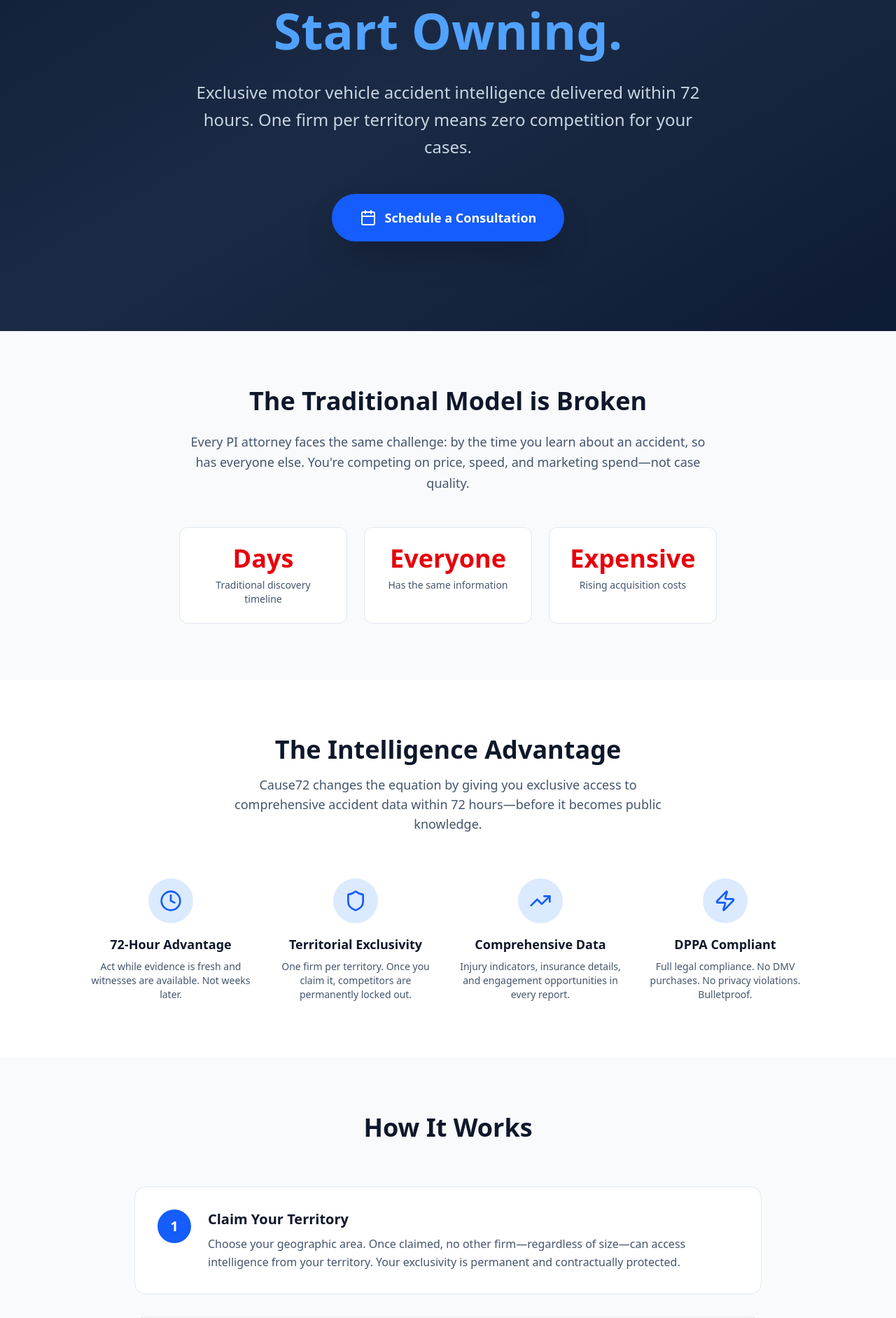
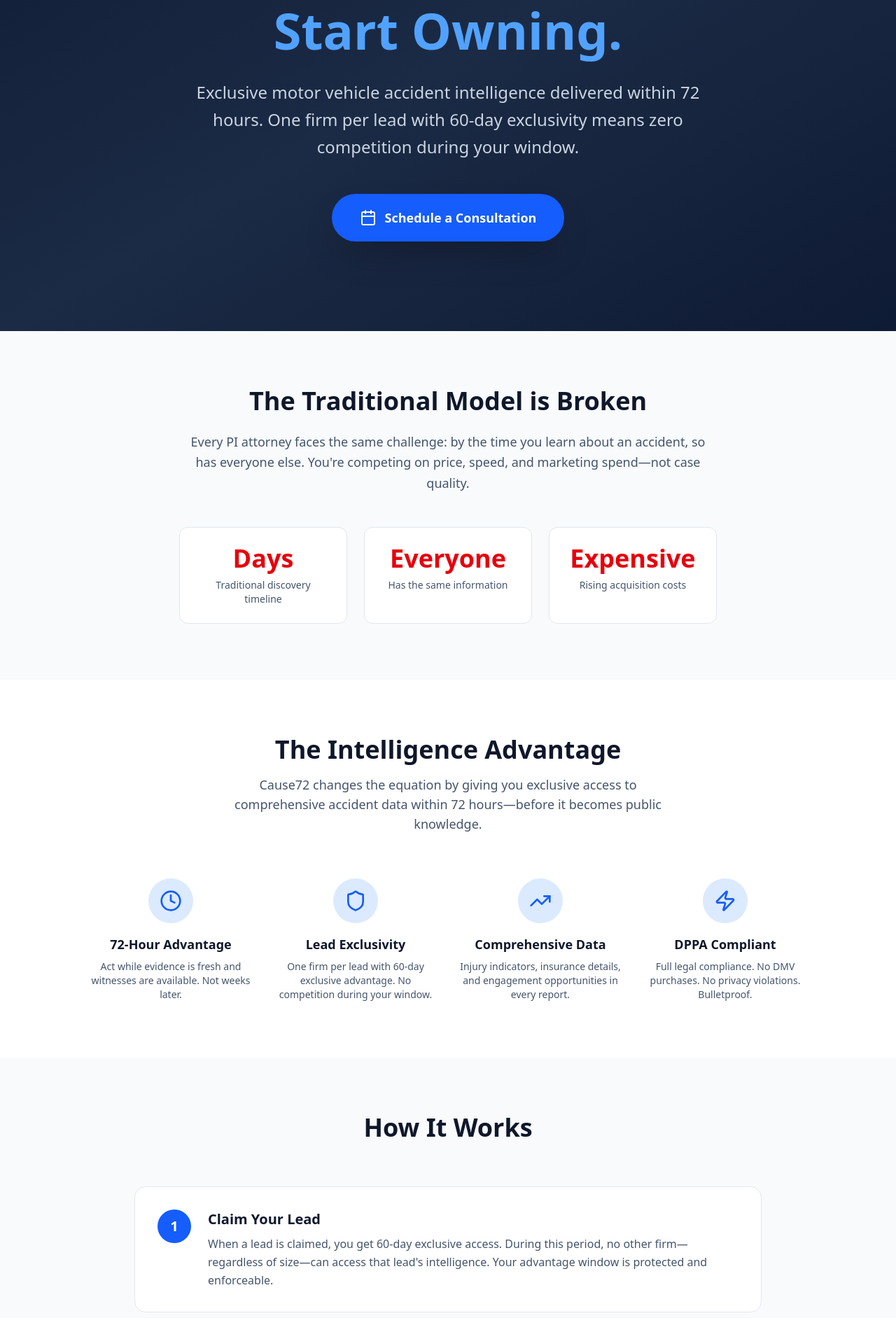
Before and after one commit to PredictionMarketing/cause72mini, a React (Vite) app: page / in a window 1280 px wide. Shown: the part 370-2253 px from the top of the page at 70% size. Built offline with nearby package versions, Linux system fonts and the light colour scheme.

Commit message:
Update homepage to lead-based 60-day exclusivity model

```diff
--- a/src/pages/HomePage.jsx
+++ b/src/pages/HomePage.jsx
@@ -16,7 +16,7 @@ const HomePage = () => {
             <div className="bg-white min-h-screen font-sans text-slate-900 pt-20">
                 <Helmet>
                     <title>Cause72 - Exclusive Motor Vehicle Accident Intelligence for Personal Injury Attorneys</title>
-                    <meta name="description" content="Get exclusive access to comprehensive motor vehicle accident intelligence within 72 hours. One firm per territory. DPPA compliant. Stop competing. Start owning your market." />
+                    <meta name="description" content="Get exclusive access to comprehensive motor vehicle accident intelligence within 72 hours. One firm per lead with 60-day exclusivity. DPPA compliant. Stop competing. Start owning your market." />
                 </Helmet>
 
                 {/* Hero Section */}
@@ -33,7 +33,7 @@ const HomePage = () => {
                             </h1>
                             <p className="text-xl md:text-2xl text-slate-300 mb-12 leading-relaxed max-w-3xl mx-auto">
                                 Exclusive motor vehicle accident intelligence delivered within 72 hours.
-                                One firm per territory means zero competition for your cases.
+                                One firm per lead with 60-day exclusivity means zero competition during your window.
                             </p>
                             <button
                                 onClick={() => handleCtaClick('hero_cta')}
@@ -99,9 +99,9 @@ const HomePage = () => {
                                     <div className="w-16 h-16 bg-blue-100 rounded-full flex items-center justify-center mx-auto mb-4">
                                         <Shield className="text-blue-600" size={32} />
                                     </div>
-                                    <h3 className="font-bold text-lg mb-2">Territorial Exclusivity</h3>
+                                    <h3 className="font-bold text-lg mb-2">Lead Exclusivity</h3>
                                     <p className="text-sm text-slate-600">
-                                        One firm per territory. Once you claim it, competitors are permanently locked out.
+                                        One firm per lead with 60-day exclusive advantage. No competition during your window.
                                     </p>
                                 </div>
 
@@ -141,10 +141,10 @@ const HomePage = () => {
                                         1
                                     </div>
                                     <div>
-                                        <h3 className="text-xl font-bold mb-2">Claim Your Territory</h3>
+                                        <h3 className="text-xl font-bold mb-2">Claim Your Lead</h3>
                                         <p className="text-slate-600 leading-relaxed">
-                                            Choose your geographic area. Once claimed, no other firm—regardless of size—can access
-                                            intelligence from your territory. Your exclusivity is permanent and contractually protected.
+                                            When a lead is claimed, you get 60-day exclusive access. During this period, no other firm—regardless of size—can access
+                                            that lead's intelligence. Your advantage window is protected and enforceable.
                                         </p>
                                     </div>
                                 </div>
```
